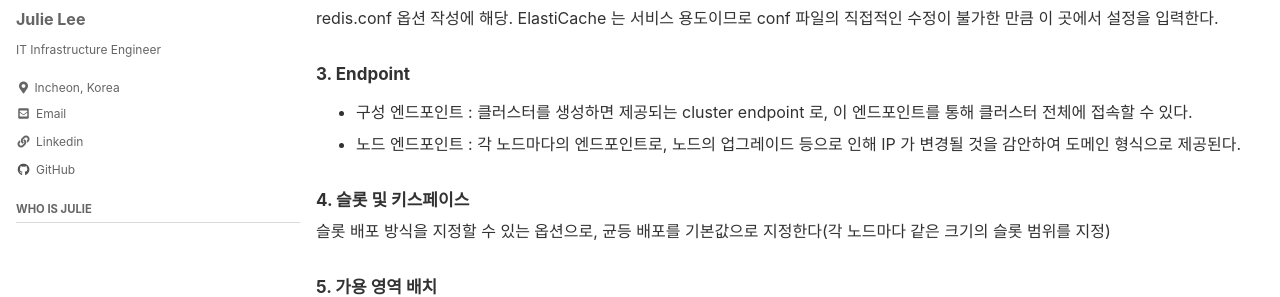
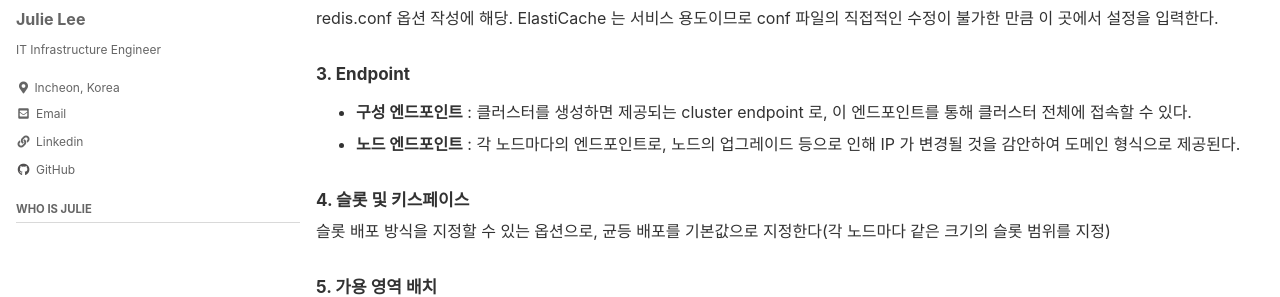
Before and after one commit to smilejulie0812/smilejulie0812.github.io, a Jekyll site: the page built from _posts/2021-12-21-awsbasic03.md, in a window 1280 px wide and 900 px high, scrolled down 701 px. Shown: the part 158-455 px from the top of the window. Built offline with Jekyll 4.4.1, drawn with Linux system fonts in a browser that asks for light colours; cached includes are drawn as plain includes.

```diff
--- a/_posts/2021-12-21-awsbasic03.md
+++ b/_posts/2021-12-21-awsbasic03.md
@@ -37,8 +37,8 @@ ElastiCache 에서는 같은 데이터를 다루는 Master 노드 - Slave 노드
 redis.conf 옵션 작성에 해당. ElastiCache 는 서비스 용도이므로 conf 파일의 직접적인 수정이 불가한 만큼 이 곳에서 설정을 입력한다.
 
 #### 3. Endpoint
-* 구성 엔드포인트 : 클러스터를 생성하면 제공되는 cluster endpoint 로, 이 엔드포인트를 통해 클러스터 전체에 접속할 수 있다.
-* 노드 엔드포인트 : 각 노드마다의 엔드포인트로, 노드의 업그레이드 등으로 인해 IP 가 변경될 것을 감안하여 도메인 형식으로 제공된다.
+* **구성 엔드포인트** : 클러스터를 생성하면 제공되는 cluster endpoint 로, 이 엔드포인트를 통해 클러스터 전체에 접속할 수 있다.
+* **노드 엔드포인트** : 각 노드마다의 엔드포인트로, 노드의 업그레이드 등으로 인해 IP 가 변경될 것을 감안하여 도메인 형식으로 제공된다.
 
 #### 4. 슬롯 및 키스페이스
 슬롯 배포 방식을 지정할 수 있는 옵션으로, 균등 배포를 기본값으로 지정한다(각 노드마다 같은 크기의 슬롯 범위를 지정)
@@ -52,7 +52,6 @@ redis.conf 옵션 작성에 해당. ElastiCache 는 서비스 용도이므로 co
 
 #### 7. 보안 - 전송 중 암호화
 데이터를 전송하는 데 있어 암호화 설정을 추가할 수 있다(TLS 암호화 설정).
-
 * **사용자 그룹 액세스 제어 목록** : Redis 자체 설정과는 상관 없이 AWS 내에서 설정 가능한 보안 기능 → Redis 의 버전이나 구성 방식과는 상관 없이 사용 가능
 * **Redis AUTH 기본 사용자** : Redis 자체 보안 설정을 사용 → 버전 6 의 standalone 구성에서만 사용할 수 있는 그 ACL 기능
 
```
